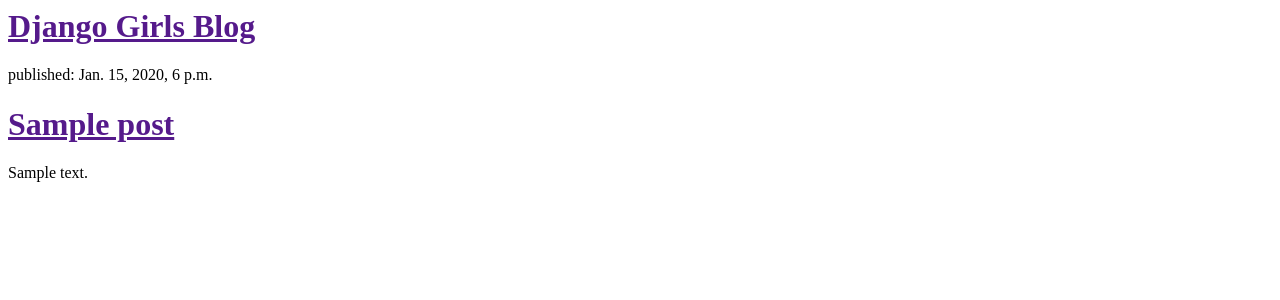
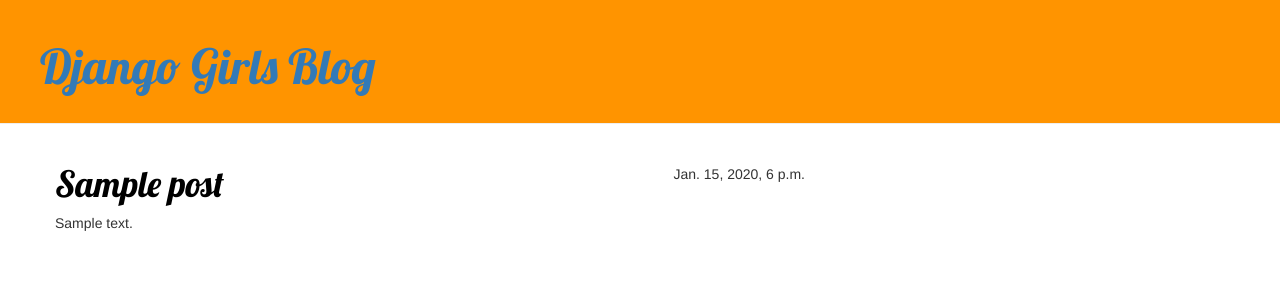
Before and after one commit to Newyee1994/djangogirls, a Django app: page /blog/ in a window 1280 px wide. Shown: the top 300 px of the page. Run offline with Django 3.2, Linux system fonts and the light colour scheme; tables that the repository leaves empty hold one stand-in row (values such as "Sample post"); some libraries are stand-ins or nearby versions.

Commit message:
CSS定制样式

```diff
--- /dev/null
+++ b/blog/static/css/blog.css
@@ -0,0 +1,48 @@
+/*body {*/
+/*    padding-left: 15px;*/
+/*}*/
+
+/*h1 a {*/
+/*    !*color: darkred;*!*/
+/*    color: #FCA205;*/
+/*    font-family: 'Lobster';*/
+/*}*/
+
+.page-header {
+    background-color: #ff9400;
+    margin-top: 0;
+    padding: 20px 20px 20px 40px;
+}
+
+.page-header h1, .page-header h1 a:visited, .page-header h1 a:active {
+    color: #ffffff;
+    font-size: 36pt;
+    text-decoration: none;
+}
+
+.content {
+    margin-left: 40px;
+}
+
+h1, h2, h3, h4 {
+    font-family: 'Lobster', cursive;
+}
+
+.date {
+    float: right;
+}
+
+.post-form textarea, .post-form input {
+    width: 100%;
+}
+
+.top-menu, .top-menu:hover, .top-menu:visited {
+    color: #ffffff;
+    float: right;
+    font-size: 26pt;
+    margin-right: 20px;
+}
+
+.post h1 a, .post h1 a:visited {
+    color: #000000;
+}
--- a/blog/templates/blog/post_list.html
+++ b/blog/templates/blog/post_list.html
@@ -1,21 +1,42 @@
+{% load staticfiles %}
 <html>
 
 <head>
     <title>Django Girls Blog</title>
+    <link rel="stylesheet" href="//maxcdn.bootstrapcdn.com/bootstrap/3.2.0/css/bootstrap.min.css">
+    <link rel="stylesheet" href="//maxcdn.bootstrapcdn.com/bootstrap/3.2.0/css/bootstrap-theme.min.css">
+    <link rel="stylesheet" href="{% static 'css/blog.css' %}">
+    <link href="//fonts.loli.net/css?family=Lobster&subset=latin,latin-ext" rel="stylesheet" type="text/css">
 </head>
 
 <body>
-<div>
-    <h1><a href="">Django Girls Blog</a></h1>
+<div class="page-header">
+    <h1><a href="/">Django Girls Blog</a></h1>
 </div>
 
-{% for post in posts %}
-<div>
-    <p>published: {{ post.published_date }}</p>
-    <h1><a href="">{{ post.title }}</a></h1>
-    <p>{{ post.text|linebreaksbr }}</p>
+{#{% for post in posts %}#}
+{#    <div>#}
+{#        <p>published: {{ post.published_date }}</p>#}
+{#        <h1><a href="">{{ post.title }}</a></h1>#}
+{#        <p>{{ post.text|linebreaksbr }}</p>#}
+{#    </div>#}
+{#{% endfor %}#}
+
+<div class="content container">
+    <div class="row">
+        <div class="col-md-8">
+            {% for post in posts %}
+                <div class="post">
+                    <div class="date">
+                        {{ post.published_date }}
+                    </div>
+                    <h1><a href="">{{ post.title }}</a></h1>
+                    <p>{{ post.text|linebreaksbr }}</p>
+                </div>
+            {% endfor %}
+        </div>
+    </div>
 </div>
-{% endfor %}
 
 </body>
 
```
